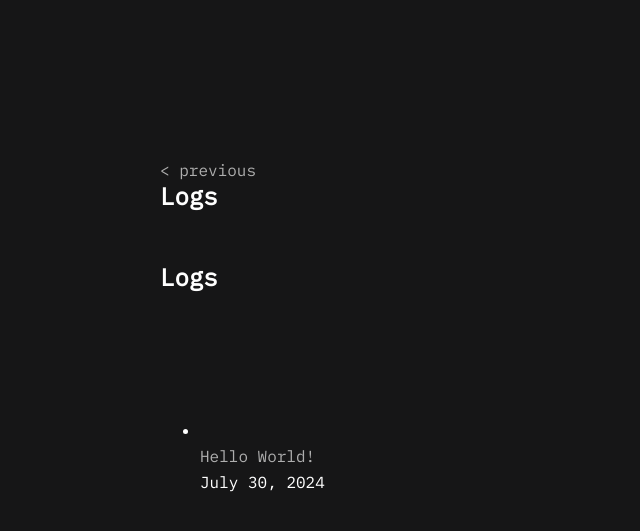
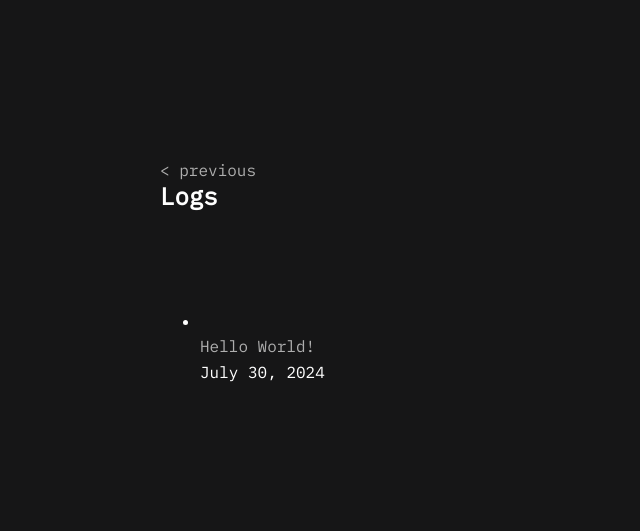
Before and after one commit to tayheau/tayheau.github.io, a Jekyll site: the page built from logs.html, in a window 1280 px wide. Shown: the top 531 px of the page, without its empty margins (0-640 px from the left). Built offline with Jekyll 4.4.1, drawn with Linux system fonts in a browser that asks for light colours.

Commit message:
Update logs.html

```diff
--- a/logs.html
+++ b/logs.html
@@ -2,9 +2,6 @@
 title: Logs
 layout: logs
 ---
-
-<h1>Logs</h1>
-
 <ul>
 {% for post in site.posts %}
     <li>
```
